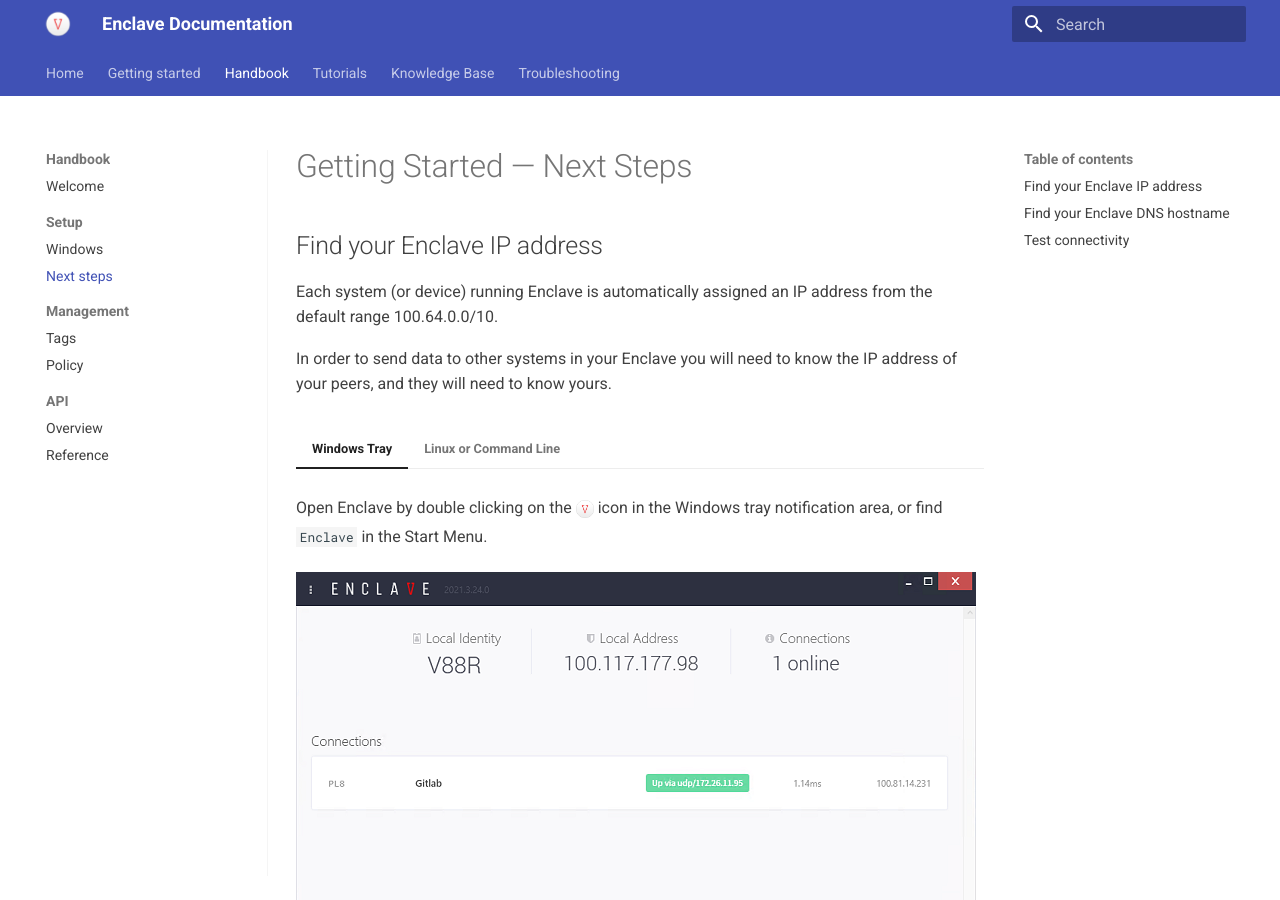
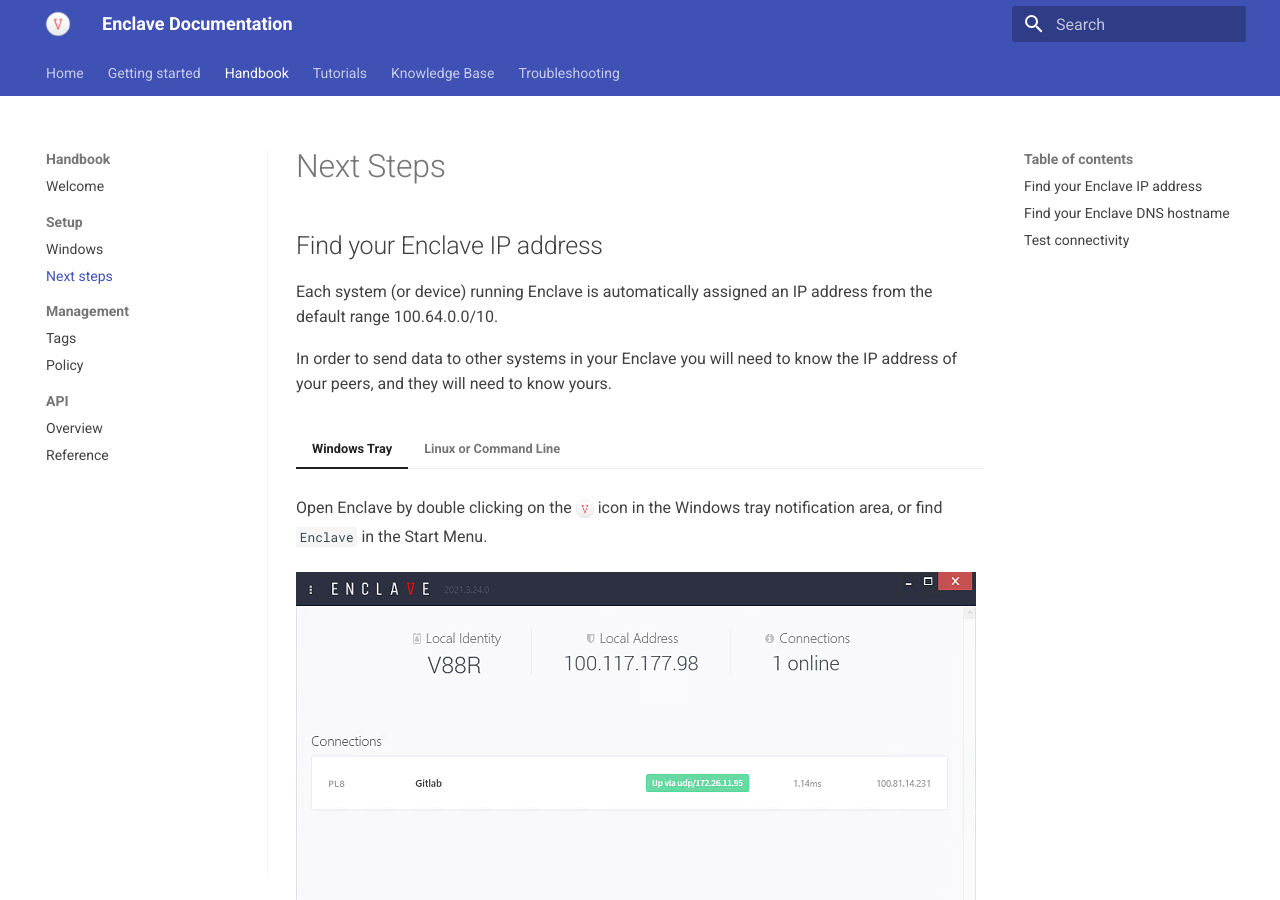
Before and after one commit to enclave-networks/docs, an MkDocs documentation site: the page built from docs/setup/next-steps.md, in a window 1280 px wide and 900 px high. Built offline with MkDocs 1.6.1 and Material for MkDocs 9.7.7, drawn with Linux system fonts in a browser that asks for light colours.

Commit message:
Update next-steps.md

```diff
--- a/docs/setup/next-steps.md
+++ b/docs/setup/next-steps.md
@@ -1,4 +1,4 @@
-# Getting Started — Next Steps
+# Next Steps
 
 ## Find your Enclave IP address
 
```
